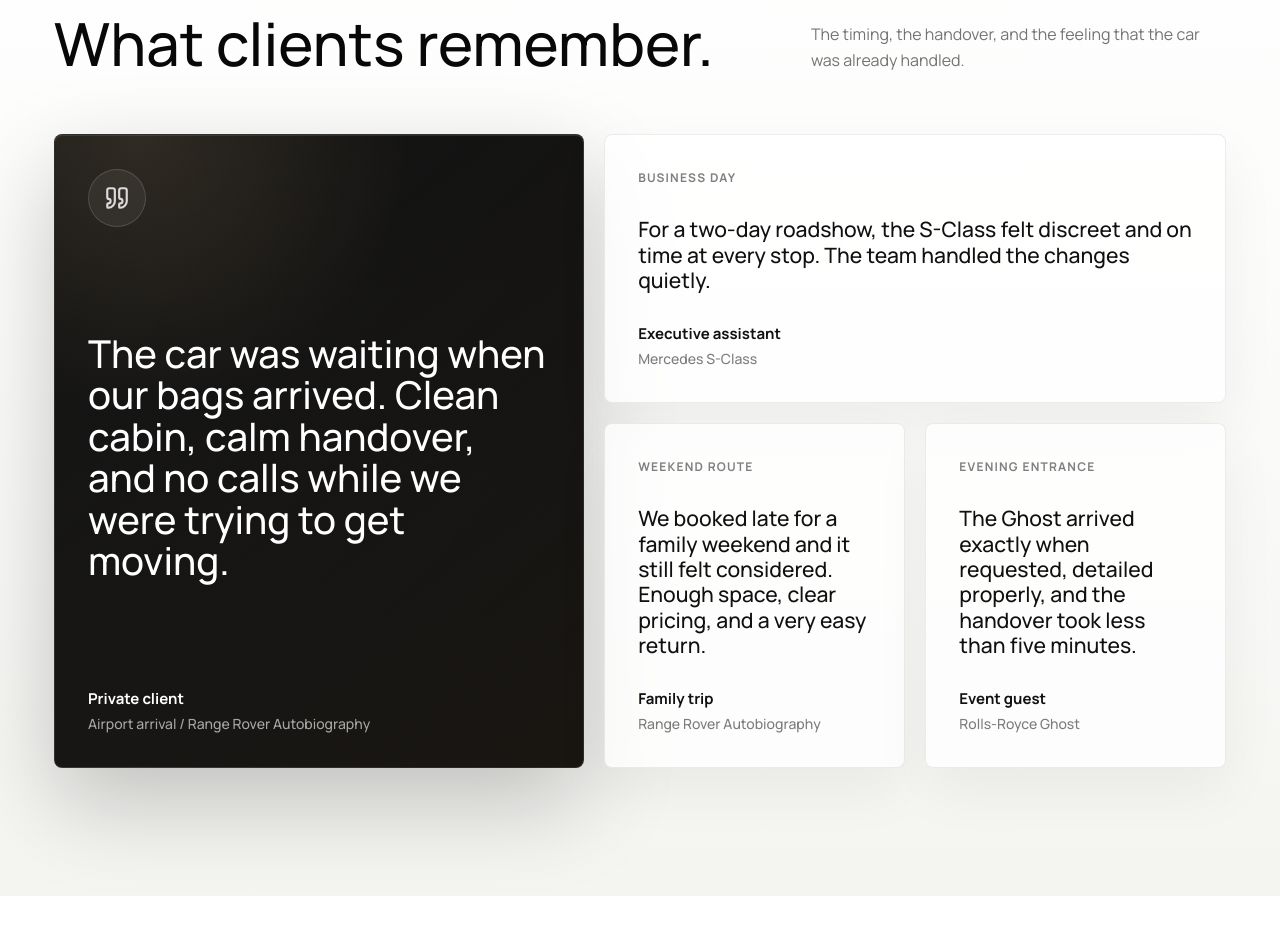
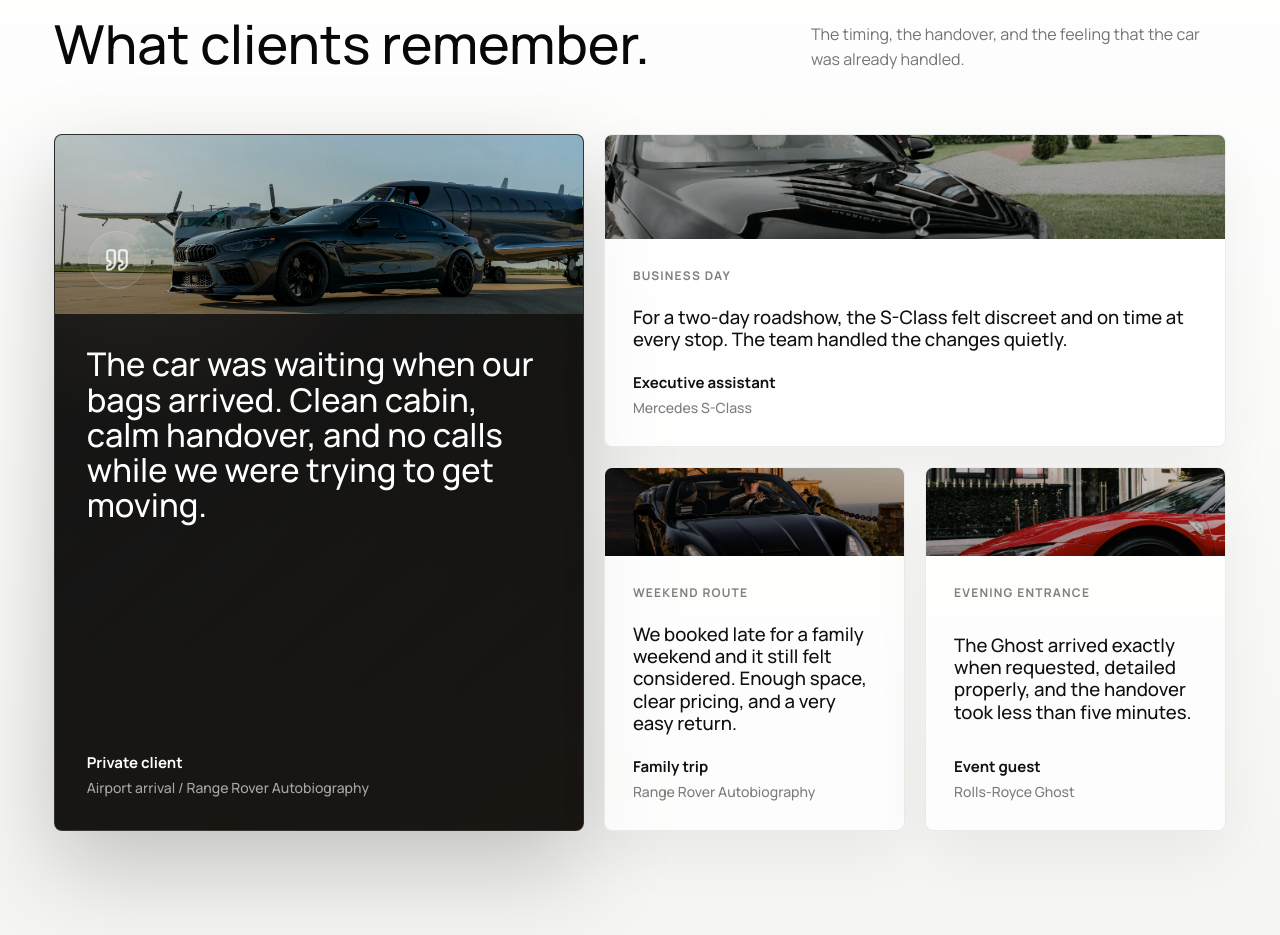
Before and after one commit to bamideleadesola-droid/aura-drive-luxury-rentals, a React (Vite) app: page / in a window 1280 px wide. Shown: the part 7540-8475 px from the top of the page. Before the commit the page ends 8436 px from the top, so only its background shows below. Built offline with nearby package versions, Linux system fonts and the light colour scheme.

Commit message:
Add imagery to testimonials

```diff
--- a/src/App.tsx
+++ b/src/App.tsx
@@ -129,24 +129,32 @@ const testimonials = [
     client: "Private client",
     trip: "Airport arrival",
     vehicle: "Range Rover Autobiography",
+    image: "/assets/arrival-airport.jpg",
+    alt: "Luxury sedan prepared beside a private aircraft for an airport arrival",
   },
   {
     quote: "For a two-day roadshow, the S-Class felt discreet and on time at every stop. The team handled the changes quietly.",
     client: "Executive assistant",
     trip: "Business day",
     vehicle: "Mercedes S-Class",
+    image: "/assets/arrival-business.jpg",
+    alt: "Client entering a black luxury sedan outside a business building",
   },
   {
     quote: "We booked late for a family weekend and it still felt considered. Enough space, clear pricing, and a very easy return.",
     client: "Family trip",
     trip: "Weekend route",
     vehicle: "Range Rover Autobiography",
+    image: "/assets/arrival-coast.jpg",
+    alt: "Luxury car on a coastal road during a weekend route",
   },
   {
     quote: "The Ghost arrived exactly when requested, detailed properly, and the handover took less than five minutes.",
     client: "Event guest",
     trip: "Evening entrance",
     vehicle: "Rolls-Royce Ghost",
+    image: "/assets/arrival-evening.jpg",
+    alt: "Red supercar parked outside a refined evening venue",
   },
 ];
 
@@ -757,9 +765,13 @@ function App() {
               transition={{ duration: 0.62, ease }}
               whileHover={shouldReduceMotion ? undefined : { y: -6 }}
             >
+              <span className="testimonial-card__media">
+                <img src={testimonials[0].image} alt={testimonials[0].alt} />
                 <span className="testimonial-card__quote-icon">
                   <Quote aria-hidden="true" size={26} />
                 </span>
+              </span>
+              <span className="testimonial-card__body">
                 <blockquote>{testimonials[0].quote}</blockquote>
                 <footer>
                   <span>{testimonials[0].client}</span>
@@ -767,6 +779,7 @@ function App() {
                     {testimonials[0].trip} / {testimonials[0].vehicle}
                   </span>
                 </footer>
+              </span>
             </motion.article>
 
             <div className="testimonials__grid">
@@ -778,12 +791,17 @@ function App() {
                   transition={{ duration: 0.56, ease }}
                   whileHover={shouldReduceMotion ? undefined : { y: -5 }}
                 >
+                  <span className="testimonial-card__media">
+                    <img src={testimonial.image} alt={testimonial.alt} />
+                  </span>
+                  <span className="testimonial-card__body">
                     <span className="testimonial-card__trip">{testimonial.trip}</span>
                     <blockquote>{testimonial.quote}</blockquote>
                     <footer>
                       <span>{testimonial.client}</span>
                       <span>{testimonial.vehicle}</span>
                     </footer>
+                  </span>
                 </motion.article>
               ))}
             </div>
--- a/src/styles.css
+++ b/src/styles.css
@@ -1298,8 +1298,8 @@ button {
   max-width: 760px;
   margin: 0;
   color: #080808;
-  font-size: clamp(38px, 4.65vw, 66px);
-  line-height: 0.98;
+  font-size: clamp(34px, 4.2vw, 58px);
+  line-height: 1.08;
   font-weight: 500;
   letter-spacing: 0;
   text-wrap: balance;
@@ -1338,9 +1338,9 @@ button {
   display: flex;
   flex-direction: column;
   justify-content: space-between;
-  gap: clamp(22px, 2.4vw, 34px);
+  gap: 0;
   min-height: 178px;
-  padding: clamp(22px, 2.6vw, 34px);
+  padding: 0;
   border: 1px solid rgba(23, 23, 23, 0.08);
   border-radius: 8px;
   background: rgba(255, 255, 255, 0.78);
@@ -1388,14 +1388,82 @@ button {
   opacity: 0.34;
 }
 
+.testimonial-card__media,
+.testimonial-card__body,
 .testimonial-card__quote-icon,
 .testimonial-card__trip {
   position: relative;
   z-index: 1;
+}
+
+.testimonial-card__media {
+  height: 88px;
+  display: block;
+  overflow: hidden;
+  background: #ececea;
+}
+
+.testimonials__grid .testimonial-card:first-child .testimonial-card__media {
+  height: 104px;
+}
+
+.testimonial-card--featured .testimonial-card__media {
+  height: clamp(160px, 14vw, 200px);
+}
+
+.testimonial-card__media::after {
+  content: "";
+  position: absolute;
+  inset: 0;
+  background:
+    linear-gradient(180deg, rgba(0, 0, 0, 0.02) 0%, rgba(0, 0, 0, 0.24) 100%),
+    linear-gradient(90deg, rgba(0, 0, 0, 0.14), rgba(0, 0, 0, 0));
+  pointer-events: none;
+}
+
+.testimonial-card__media img {
+  position: absolute;
+  inset: 0;
+  width: 100%;
+  height: 100%;
+  display: block;
+  object-fit: cover;
+  filter: saturate(0.88) contrast(1.04) brightness(0.9);
+  transform: scale(1.02);
+  transition:
+    transform 620ms cubic-bezier(0.22, 1, 0.36, 1),
+    filter 620ms cubic-bezier(0.22, 1, 0.36, 1);
+}
+
+.testimonial-card:hover .testimonial-card__media img {
+  filter: saturate(0.98) contrast(1.06) brightness(0.94);
+  transform: scale(1.07);
+}
+
+.testimonial-card__body {
+  min-height: 0;
+  flex: 1;
+  display: flex;
+  flex-direction: column;
+  justify-content: space-between;
+  gap: clamp(16px, 1.7vw, 24px);
+  padding: clamp(20px, 2.2vw, 28px);
+}
+
+.testimonial-card--featured .testimonial-card__body {
+  gap: clamp(22px, 2.4vw, 32px);
+  padding: clamp(24px, 2.6vw, 32px);
+}
+
+.testimonial-card__trip {
   width: fit-content;
 }
 
 .testimonial-card__quote-icon {
+  position: absolute;
+  left: clamp(22px, 2.6vw, 34px);
+  bottom: clamp(18px, 2vw, 26px);
+  z-index: 2;
   display: inline-flex;
   align-items: center;
   justify-content: center;
@@ -1416,11 +1484,9 @@ button {
 }
 
 .testimonial-card blockquote {
-  position: relative;
-  z-index: 1;
   margin: 0;
   color: #101010;
-  font-size: clamp(19px, 1.65vw, 25px);
+  font-size: clamp(18px, 1.45vw, 22px);
   line-height: 1.2;
   font-weight: 500;
   letter-spacing: 0;
@@ -1429,14 +1495,12 @@ button {
 .testimonial-card--featured blockquote {
   max-width: 660px;
   color: #ffffff;
-  font-size: clamp(28px, 3vw, 42px);
+  font-size: clamp(26px, 2.55vw, 36px);
   line-height: 1.08;
   font-weight: 500;
 }
 
 .testimonial-card footer {
-  position: relative;
-  z-index: 1;
   display: grid;
   gap: 6px;
 }
@@ -1912,8 +1976,8 @@ button {
   }
 
   .testimonials__intro h2 {
-    font-size: clamp(36px, 11vw, 48px);
-    line-height: 1.04;
+    font-size: clamp(34px, 11vw, 46px);
+    line-height: 1.06;
   }
 
   .testimonials__intro p {
@@ -1931,19 +1995,32 @@ button {
 
   .testimonial-card {
     min-height: 224px;
+    padding: 0;
+  }
+
+  .testimonial-card--featured {
+    min-height: 430px;
+  }
+
+  .testimonial-card__media {
+    height: 96px;
+  }
+
+  .testimonial-card--featured .testimonial-card__media {
+    height: 160px;
+  }
+
+  .testimonial-card__body,
+  .testimonial-card--featured .testimonial-card__body {
     padding: 24px;
   }
 
-  .testimonial-card--featured {
-    min-height: 410px;
-  }
-
   .testimonial-card--featured blockquote {
-    font-size: clamp(29px, 9vw, 40px);
+    font-size: clamp(26px, 8vw, 34px);
   }
 
   .testimonial-card blockquote {
-    font-size: clamp(21px, 6.3vw, 27px);
+    font-size: clamp(20px, 6vw, 25px);
   }
 }
 
```
Lines whose indentation alone changed are shown as unchanged.
